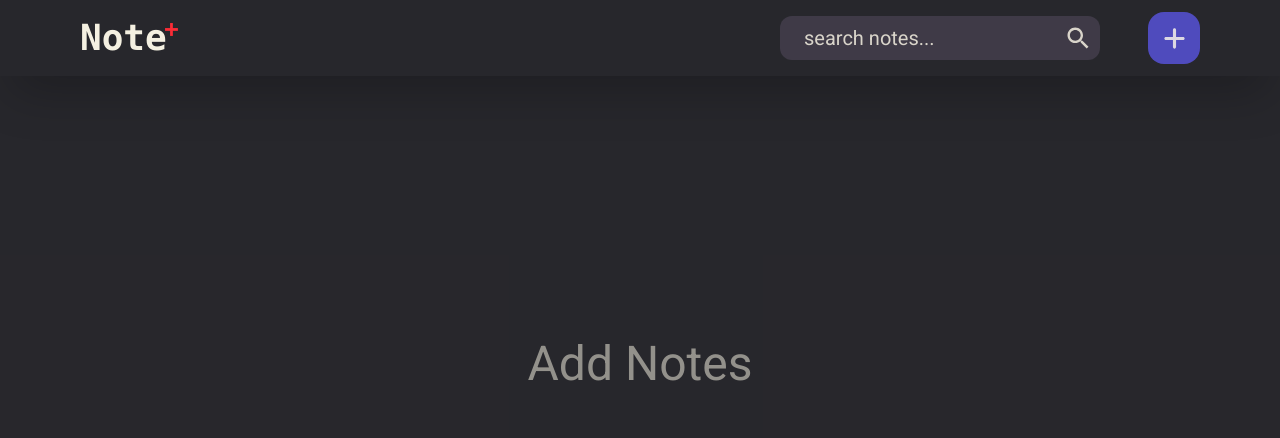
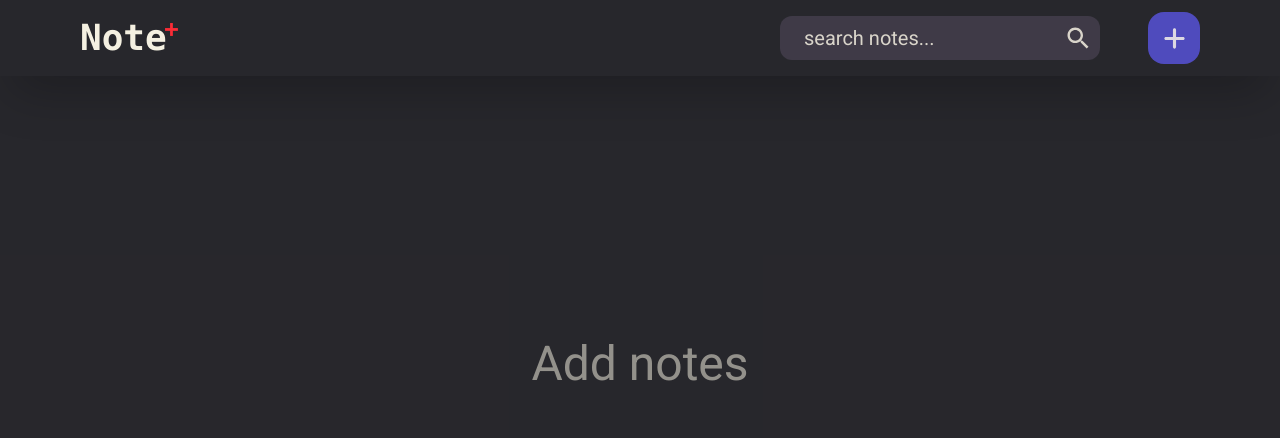
Before and after one commit to ashish-off/NotePlus, a React (Vite) app: page / in a window 1280 px wide. Shown: the top 438 px of the page. Built offline with nearby package versions, Linux system fonts and the light colour scheme.

Commit message:
bug fixed

```diff
--- a/src/pages/CreateNote.tsx
+++ b/src/pages/CreateNote.tsx
@@ -11,7 +11,7 @@ const CreateNote = () => {
   const [title, setTitle] = useState<string>("");
   const [details, setDetails] = useState<string>("");
 
-  const nevigate = useNavigate();
+  const navigate = useNavigate();
   const dispatch = useDispatch();
 
   const handleSubmit = (
@@ -28,7 +28,7 @@ const CreateNote = () => {
       };
       dispatch(addNote(note));
 
-      nevigate("/");
+      navigate("/");
     }
   };
 
--- a/src/pages/EditNote.tsx
+++ b/src/pages/EditNote.tsx
@@ -13,7 +13,7 @@ const EditNote = () => {
     (state: { noteStore: noteState }) => state.noteStore.notes
   );
   const dispatch = useDispatch();
-  const nevigate = useNavigate();
+  const navigate = useNavigate();
 
   const note = notes.find((item) => item.id === id);
   const [title, setTitle] = useState<string | undefined>(note?.title);
@@ -33,13 +33,13 @@ const EditNote = () => {
       };
 
       dispatch(editNote({ id, editedNote }));
-      nevigate("/");
+      navigate("/");
     }
   };
 
   const handleDelete = () => {
     dispatch(deleteNote({ id }));
-    nevigate("/");
+    navigate("/");
   };
 
   return (
--- a/src/pages/Notes.tsx
+++ b/src/pages/Notes.tsx
@@ -3,7 +3,7 @@ import { IoMdSearch } from "react-icons/io";
 import NoteItem from "../components/NoteItem";
 import { Link } from "react-router-dom";
 import { FaPlus } from "react-icons/fa6";
-import { noteState } from "../types";
+import { noteState, notesType } from "../types";
 import { useDispatch, useSelector } from "react-redux";
 import { MdMoreVert } from "react-icons/md";
 import { deleteAll } from "../features/noteSlice";
@@ -15,11 +15,11 @@ const Notes = () => {
   const dispatch = useDispatch();
 
   const [searchQuery, setSearchQuery] = useState<string>("");
-  const [filteredNotes, setFilteredNotes] = useState(notes);
+  const [filteredNotes, setFilteredNotes] = useState<notesType[]>(notes);
   const [showMore, setShowMore] = useState<boolean>(false);
 
   const handleSearch = () => {
-    const searchedNote = notes.filter((note) =>
+    const searchedNote: notesType[] = notes.filter((note) =>
       note.title.toLowerCase().includes(searchQuery.trim().toLowerCase())
     );
     setFilteredNotes(searchedNote);
@@ -32,7 +32,7 @@ const Notes = () => {
     setShowMore((prev) => !prev);
   };
 
-  // this set filtered Notes dynamically everytime the notes changes do that the ui would be updated instantly
+  // this set filtered Notes dynamically everytime the notes changes do that the ui would  update instantly
   useEffect(() => {
     setFilteredNotes(notes);
   }, [notes]);
@@ -114,17 +114,16 @@ const Notes = () => {
         )}
       </div>
 
-      {
-        !notes.length &&(
-                <div className="text-5xl text-amber-50/50 text-center mt-60">Add Notes </div>
-        )
-      }
-      {
-        (!filteredNotes.length  && searchQuery && notes.length) && (
-                <div className="text-5xl text-amber-50/50 text-center mt-60">No notes found</div>
-        )
-      }
-
+      {!notes.length && (
+        <div className="text-5xl text-amber-50/50 text-center mt-60">
+          Add notes
+        </div>
+      )}
+      {!filteredNotes.length && searchQuery && notes.length && (
+        <div className="text-5xl text-amber-50/50 text-center mt-60">
+          No notes found
+        </div>
+      )}
     </section>
   );
 };
```
